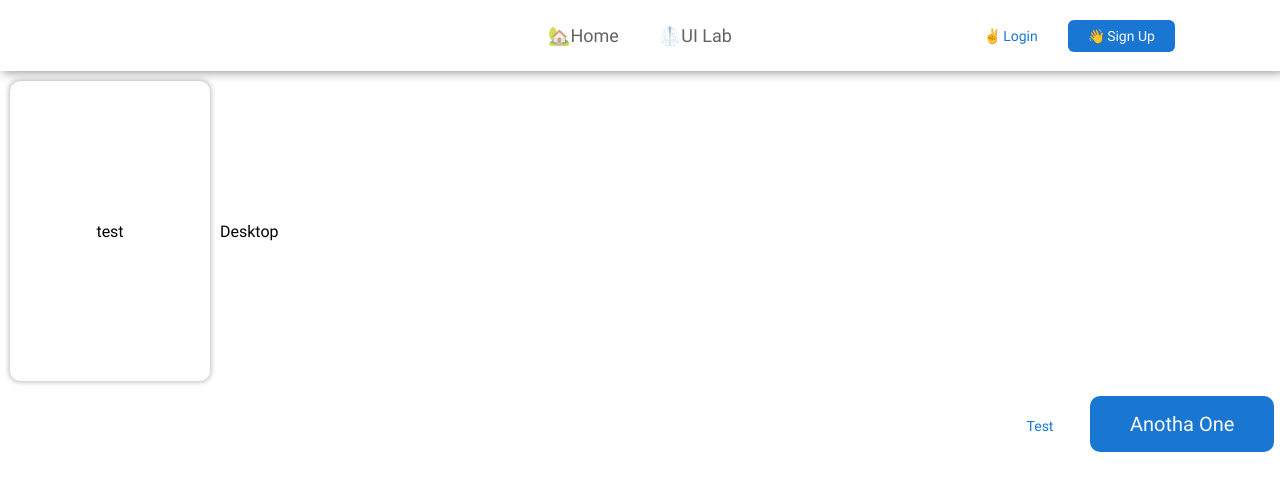
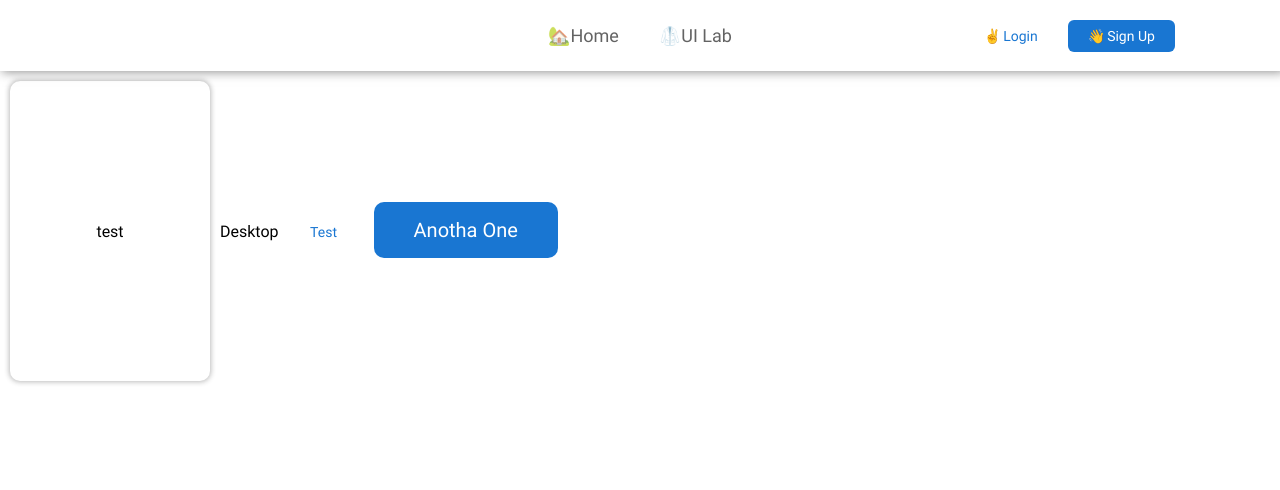
Before and after one commit to ConradOsvik/Quima, a Next.js app in the folder web/: page / in a window 1280 px wide. Shown: the top 490 px of the page. Built offline with nearby package versions, Linux system fonts and the light colour scheme; no server answers.

Commit message:
added css variables and fixed menu #2

```diff
--- a/web/components/Menu.js
+++ b/web/components/Menu.js
@@ -26,7 +26,7 @@ const Menu = (props) => {
         menuWidth,
         menuHeight;
 
-    if (anchor !== undefined) {
+    if (anchor !== undefined && ref.current !== undefined) {
         rect = anchor.getBoundingClientRect();
         x = rect.left;
         y = rect.top;
@@ -47,7 +47,7 @@ const Menu = (props) => {
                 left: 0,
                 right: 0,
                 bottom: 0,
-                zIndex: 0,
+                pointerEvents: "none",
                 visibility: Boolean(anchor) ? "visible" : "hidden",
             }}
         >
--- a/web/pages/index.js
+++ b/web/pages/index.js
@@ -79,10 +79,11 @@ export default function Home() {
             <DesktopView>Desktop</DesktopView>
             <TabletView>Tablet</TabletView>
             <MobileView>Mobile</MobileView>
-            <Button
-                style={{ marginLeft: "1000px" }}
-                onMouseEnter={(e) => setCurrentAnchor(e.target)}
+            <div
+                style={{ display: "inline-block" }}
+                onMouseLeave={() => setCurrentAnchor(undefined)}
             >
+                <Button onMouseEnter={(e) => setCurrentAnchor(e.target)}>
                     test
                 </Button>
                 <Menu anchor={currentAnchor}>testtesttest</Menu>
@@ -94,5 +95,6 @@ export default function Home() {
                     anotha one
                 </Button>
             </div>
+        </div>
     );
 }
--- a/web/styles/Menu.module.css
+++ b/web/styles/Menu.module.css
@@ -8,4 +8,5 @@
     min-width: 200px;
     min-height: 300px;
     color: rgb(var(--quima-light-app-color-dark));
+    background-color: rgb(var(--quima-light-app-background-color-light));
 }
--- a/web/styles/globals.css
+++ b/web/styles/globals.css
@@ -39,10 +39,6 @@ body > div {
     width: 100%;
     min-height: 100vh;
 }
-body > div > div * {
-    position: relative;
-    z-index: 100;
-}
 
 a {
     color: inherit;
@@ -60,6 +56,7 @@ a {
     position: absolute;
     z-index: 1000;
     opacity: 0;
+    pointer-events: all;
     transition: 300ms;
 }
 .menu-enter {
--- a/web/styles/variables.css
+++ b/web/styles/variables.css
@@ -4,9 +4,9 @@
     --quima-app-default-component-margin: 10px;
     --quima-app-compact-component-margin: 10px;
 
-    --quima-light-app-background-color-light: 250, 250, 250;
-    --quima-light-app-background-color-normal: 245, 245, 245;
-    --quima-light-app-background-color-dark: 238, 238, 238;
+    --quima-light-app-background-color-light: 255, 255, 255;
+    --quima-light-app-background-color-normal: 250, 250, 250;
+    --quima-light-app-background-color-dark: 245, 245, 245;
     --quima-dark-app-background-color-light: 97, 97, 97;
     --quima-dark-app-background-color-normal: 66, 66, 66;
     --quima-dark-app-background-color-dark: 33, 33, 33;
```
Lines whose indentation alone changed are shown as unchanged.
